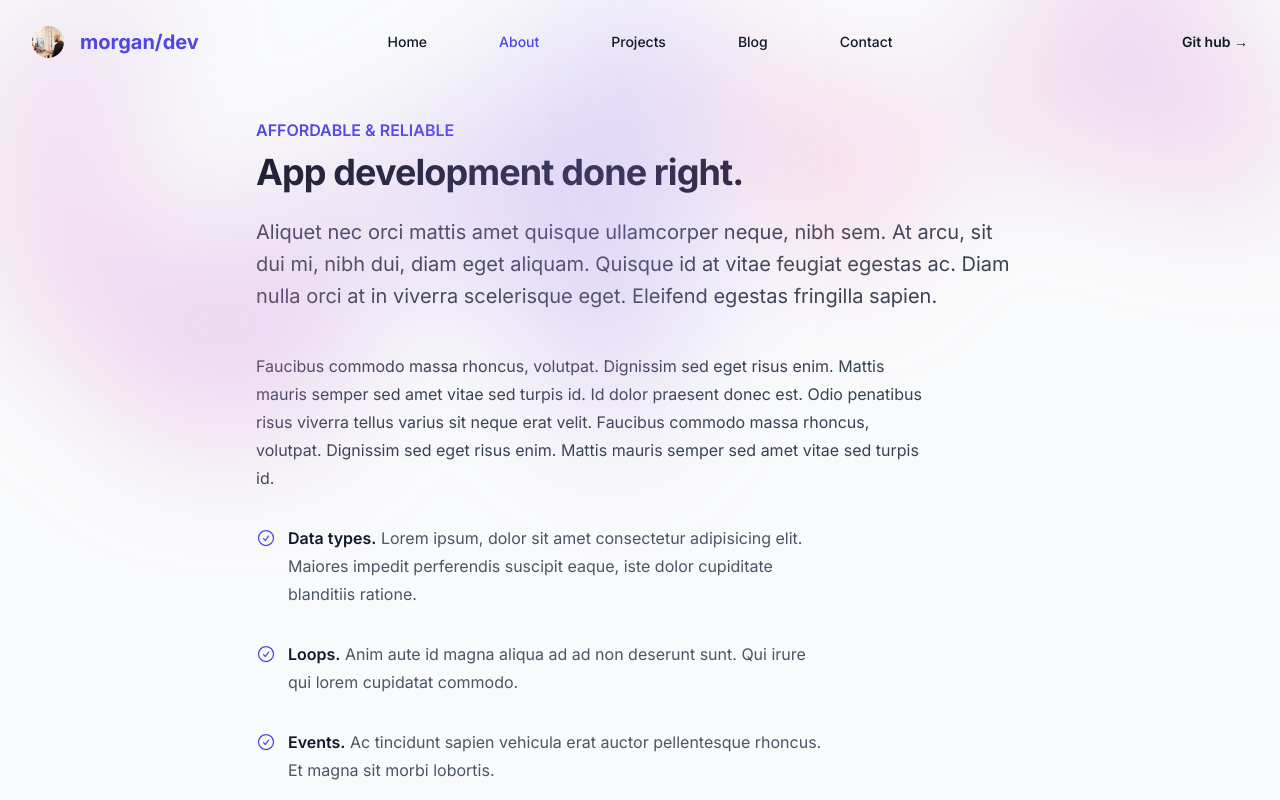
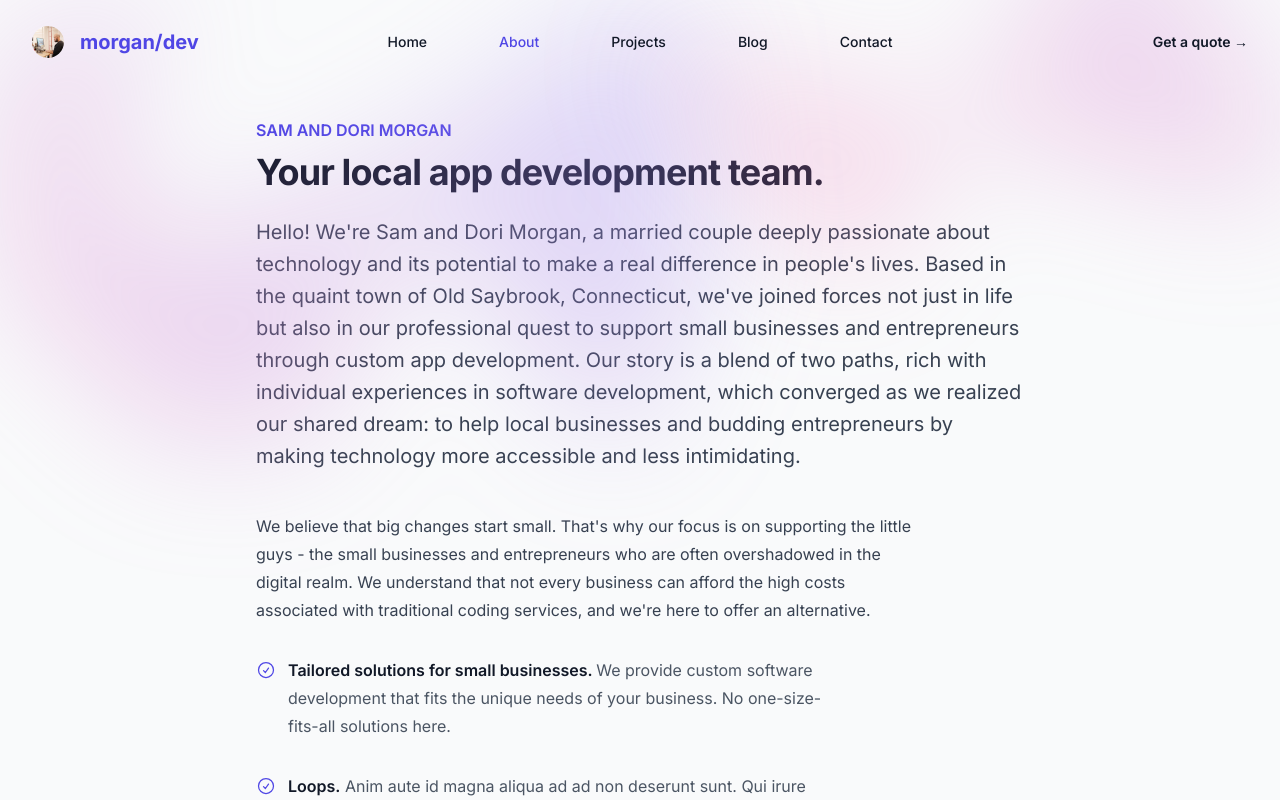
Before and after one commit to sammorgandev/morgandev-nextjs, a Next.js app: page /about in a window 1280 px wide. Shown: the top 800 px of the page. Built offline with nearby package versions, Linux system fonts and the light colour scheme.

Commit message:
About section updates

```diff
--- a/app/about/page.tsx
+++ b/app/about/page.tsx
@@ -9,25 +9,31 @@ export default function About() {
 		<MainLayout>
 			<div className="mx-auto max-w-3xl text-base leading-7 text-gray-700">
 				<p className="text-base font-semibold leading-7 text-indigo-600">
-					AFFORDABLE & RELIABLE
+					SAM AND DORI MORGAN{" "}
 				</p>
 				<h1 className="mt-2 text-3xl font-bold tracking-tight text-gray-900 sm:text-4xl">
-					App development done right.
+					Your local app development team.
 				</h1>
 				<p className="mt-6 text-xl leading-8">
-					Aliquet nec orci mattis amet quisque ullamcorper neque, nibh sem. At
-					arcu, sit dui mi, nibh dui, diam eget aliquam. Quisque id at vitae
-					feugiat egestas ac. Diam nulla orci at in viverra scelerisque eget.
-					Eleifend egestas fringilla sapien.
+					Hello! We&apos;re Sam and Dori Morgan, a married couple deeply
+					passionate about technology and its potential to make a real
+					difference in people&apos;s lives. Based in the quaint town of Old
+					Saybrook, Connecticut, we&apos;ve joined forces not just in life but
+					also in our professional quest to support small businesses and
+					entrepreneurs through custom app development. Our story is a blend of
+					two paths, rich with individual experiences in software development,
+					which converged as we realized our shared dream: to help local
+					businesses and budding entrepreneurs by making technology more
+					accessible and less intimidating.
 				</p>
 				<div className="mt-10 max-w-2xl">
 					<p>
-						Faucibus commodo massa rhoncus, volutpat. Dignissim sed eget risus
-						enim. Mattis mauris semper sed amet vitae sed turpis id. Id dolor
-						praesent donec est. Odio penatibus risus viverra tellus varius sit
-						neque erat velit. Faucibus commodo massa rhoncus, volutpat.
-						Dignissim sed eget risus enim. Mattis mauris semper sed amet vitae
-						sed turpis id.
+						We believe that big changes start small. That&apos;s why our focus
+						is on supporting the little guys - the small businesses and
+						entrepreneurs who are often overshadowed in the digital realm. We
+						understand that not every business can afford the high costs
+						associated with traditional coding services, and we&apos;re here to
+						offer an alternative.
 					</p>
 					<ul role="list" className="mt-8 max-w-xl space-y-8 text-gray-600">
 						<li className="flex gap-x-3">
@@ -37,11 +43,10 @@ export default function About() {
 							/>
 							<span>
 								<strong className="font-semibold text-gray-900">
-									Data types.
+									Tailored solutions for small businesses.{" "}
 								</strong>{" "}
-								Lorem ipsum, dolor sit amet consectetur adipisicing elit.
-								Maiores impedit perferendis suscipit eaque, iste dolor
-								cupiditate blanditiis ratione.
+								We provide custom software development that fits the unique
+								needs of your business. No one-size-fits-all solutions here.
 							</span>
 						</li>
 						<li className="flex gap-x-3">
--- a/app/components/Header.tsx
+++ b/app/components/Header.tsx
@@ -110,7 +110,7 @@ function Header() {
 					<a
 						href="https://github.com/sammorgandev"
 						className="text-sm font-semibold leading-6 text-gray-900">
-						Git hub <span aria-hidden="true">&rarr;</span>
+						Get a quote <span aria-hidden="true">&rarr;</span>
 					</a>
 				</div>
 			</nav>
@@ -163,7 +163,7 @@ function Header() {
 								<a
 									href="#"
 									className="-mx-3 block rounded-lg px-3 py-2.5 text-base font-semibold leading-7 text-gray-900 hover:bg-gray-50">
-									Git hub
+									Get a quote
 								</a>
 							</div>
 						</div>
--- a/app/components/MainLayout.tsx
+++ b/app/components/MainLayout.tsx
@@ -3,7 +3,7 @@ import Footer from "./Footer";
 import BackgroundBlur from "./BackgroundBlur";
 export default function Layout({ children }: { children: React.ReactNode }) {
 	return (
-		<div className=" bg-gray-50 h-screen flex flex-col sticky">
+		<div className=" bg-gray-50 h-screen flex flex-col">
 			<Header />
 
 			<div className="flex-shrink flex-grow-0">
```
